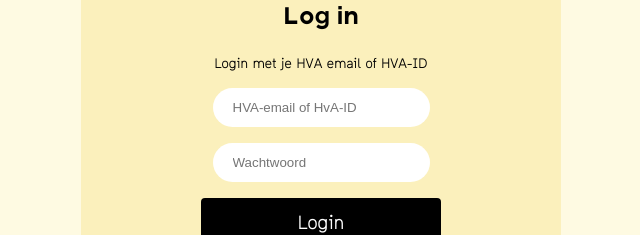
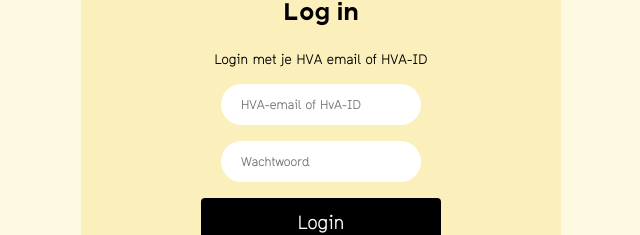
Before and after one commit to qiubee/oase, a Svelte app: page /#/login in a window 1280 px wide. Shown: the part 505-740 px from the top of the page, without its empty margins (319-959 px from the left). Built offline with nearby package versions, Linux system fonts and the light colour scheme.

Commit message:
add min width to text input

```diff
--- a/src/routes/Login.svelte
+++ b/src/routes/Login.svelte
@@ -546,6 +546,7 @@
     margin: 0;
     margin-bottom: 1rem;
     font-size: 0.9rem;
+    font-weight: normal;
   }
 
   form {
@@ -556,6 +557,7 @@
   }
 
   input:not([type="submit"]) {
+    min-width: 10rem;
     color: black;
     color: var(--cmd-color-black);
     border: none;
@@ -563,13 +565,15 @@
     border-radius: 4rem;
     text-shadow: none;
     appearance: none;
+    font-family: "Pauschal", -apple-system, BlinkMacSystemFont, "Segoe UI", Roboto, Oxygen, Ubuntu, Cantarell, "Open Sans", "Helvetica Neue", sans-serif;
+    font-family: var(--font-pauschal);
     margin-bottom: 1rem;
   }
 
-  input:not([type="submit"]):focus,
-  input:not([type="submit"]):focus-visible {
+  input:not([type="submit"]):focus {
     outline: 2px solid black;
     outline-color: var(--cmd-color-black);
+    border-radius: 4rem;
   }
 
   input[type="submit"] {
```
